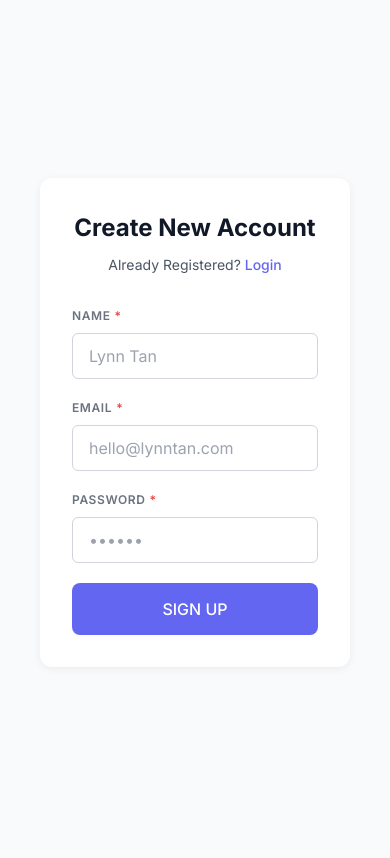
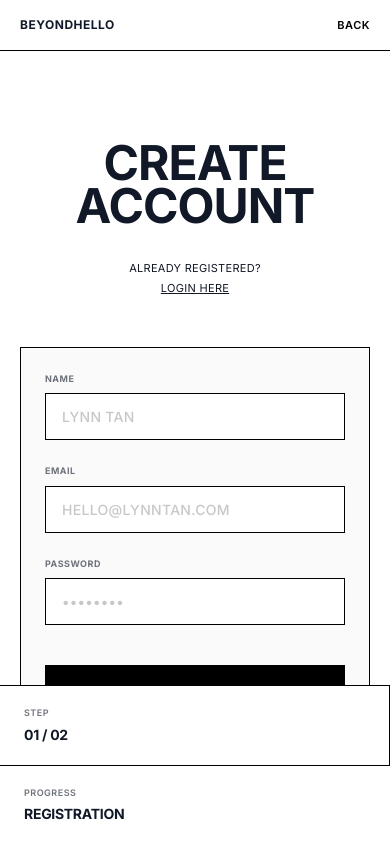
Before and after one commit to RaynerGWH/beyond-hello, a React (Vite) app in the folder beyondhello/: page /signup in a window 390 px wide. Shown: the top 858 px of the page. Built offline with nearby package versions, Linux system fonts and the light colour scheme; the HTML template or start-up script is replaced by a standard one.

Commit message:
feat: revised landing page and signup page

```diff
--- a/beyondhello/src/App.jsx
+++ b/beyondhello/src/App.jsx
@@ -33,4 +33,6 @@ function App() {
   );
 }
 
+// for each scenarioId -> pg1, pg2
+
 export default App;
--- a/beyondhello/src/data/scenarios.js
+++ b/beyondhello/src/data/scenarios.js
@@ -16,7 +16,7 @@ export const scenariosData = [
     scenes: [
       {
         sceneId: 'cafe-scene-1',
-        videoUrl: null, // Placeholder
+        videoUrl: '/videos/cafe-scene-1.mp4',
         characterName: 'Pierre (Waiter)',
         characterDialogue: 'Bonjour! Que désirez-vous commander?',
         dialogueTranslation: 'Hello! What would you like to order?',
@@ -95,7 +95,7 @@ export const scenariosData = [
 
       {
         sceneId: 'cafe-scene-2a',
-        videoUrl: null,
+        videoUrl: '/videos/cafe-scene-2a.mp4',
         characterName: 'Pierre (Waiter)',
         characterDialogue: 'Un croissant! Excellent choix. Et pour boire?',
         dialogueTranslation: 'A croissant! Excellent choice. And to drink?',
--- a/beyondhello/src/pages/Landing.css
+++ b/beyondhello/src/pages/Landing.css
@@ -1,78 +1,235 @@
 .landing-page {
   min-height: 100vh;
+  background: #ffffff;
+  display: flex;
+  flex-direction: column;
+  position: relative;
+  overflow: hidden;
+}
+
+/* Top Navigation */
+.top-nav {
+  display: flex;
+  justify-content: space-between;
+  align-items: center;
+  padding: 20px 40px;
+  border-bottom: 1px solid #000;
+  position: fixed;
+  top: 0;
+  left: 0;
+  right: 0;
+  background: white;
+  z-index: 100;
+}
+
+.nav-logo {
+  font-size: 12px;
+  font-weight: 700;
+  letter-spacing: 0.5px;
+}
+
+.nav-links {
+  display: flex;
+  gap: 32px;
+}
+
+.nav-links a {
+  font-size: 11px;
+  font-weight: 600;
+  letter-spacing: 0.5px;
+  color: #000;
+  text-decoration: none;
+  transition: opacity 0.2s;
+}
+
+.nav-links a:hover {
+  opacity: 0.6;
+}
+
+/* Hero Section */
+.hero-section {
+  flex: 1;
+  display: flex;
+  align-items: center;
+  justify-content: space-between;
+  padding: 120px 40px 120px 40px;
+  margin-top: 61px; /* Height of nav */
+  position: relative;
+}
+
+.hero-content {
+  max-width: 50%;
+}
+
+.hero-title {
+  font-size: clamp(48px, 10vw, 120px);
+  font-weight: 900;
+  line-height: 0.9;
+  letter-spacing: -0.02em;
+  margin: 0 0 40px 0;
+  text-transform: uppercase;
+}
+
+.hero-description {
+  font-size: 11px;
+  font-weight: 400;
+  line-height: 1.6;
+  letter-spacing: 0.3px;
+  margin: 0;
+  text-transform: uppercase;
+  max-width: 400px;
+}
+
+/* Hero Visual */
+.hero-visual {
+  flex: 1;
   display: flex;
   align-items: center;
   justify-content: center;
-  padding: var(--spacing-6);
-  background: var(--white);
+  padding: 0 40px;
 }
 
-.landing-content {
+.hero-video {
   width: 100%;
-  max-width: 480px;
-  text-align: center;
+  max-width: 500px;
+  border: 1px solid #000;
+  object-fit: cover;
+  display: block;
 }
 
-.logo {
-  font-size: 32px;
-  font-weight: 700;
-  color: var(--gray-900);
-  margin: 0 0 var(--spacing-8) 0;
+.visual-placeholder {
+  width: 100%;
+  max-width: 500px;
+  aspect-ratio: 16 / 9;
+  border: 1px solid #000;
+  display: flex;
+  align-items: center;
+  justify-content: center;
+  font-size: 11px;
+  font-weight: 600;
+  letter-spacing: 0.5px;
+  background: #fafafa;
 }
 
-/* Video Preview */
-.video-preview {
-  margin-bottom: var(--spacing-8);
+/* Bottom Bar */
+.bottom-bar {
+  display: grid;
+  grid-template-columns: repeat(4, 1fr);
+  border-top: 1px solid #000;
+  position: fixed;
+  bottom: 0;
+  left: 0;
+  right: 0;
+  background: white;
+  z-index: 100;
 }
 
-.video-placeholder-box {
-  width: 100%;
-  aspect-ratio: 16 / 9;
-  background: var(--gray-100);
-  border-radius: 8px;
+.stat-box,
+.cta-box {
+  padding: 20px 24px;
+  border-right: 1px solid #000;
   display: flex;
   flex-direction: column;
-  align-items: center;
-  justify-content: center;
-  color: var(--gray-500);
+  gap: 4px;
 }
 
-.video-placeholder-box p {
-  margin: 0;
-  font-size: 16px;
-  font-weight: 500;
+.stat-box:last-of-type {
+  border-right: 1px solid #000;
 }
 
-.video-placeholder-box .subtext {
-  font-size: 14px;
-  font-weight: 400;
-  color: var(--gray-400);
-  margin-top: 4px;
+.stat-label,
+.cta-label {
+  font-size: 9px;
+  font-weight: 600;
+  letter-spacing: 0.5px;
+  text-transform: uppercase;
+  opacity: 0.6;
 }
 
-/* Value Propositions */
-.value-props {
-  margin-bottom: var(--spacing-8);
-  display: flex;
-  flex-direction: column;
-  gap: var(--spacing-4);
+.stat-value {
+  font-size: 24px;
+  font-weight: 700;
+  letter-spacing: -0.02em;
 }
 
-.value-prop {
-  display: flex;
-  align-items: center;
-  text-align: left;
-  gap: var(--spacing-3);
-  padding: var(--spacing-3) 0;
+.cta-box {
+  background: #000;
+  color: #fff;
+  cursor: pointer;
+  transition: background 0.2s;
+  border-right: none;
 }
 
-.value-prop .icon {
-  font-size: 24px;
-  flex-shrink: 0;
+.cta-box:hover {
+  background: #333;
 }
 
-.value-prop .text {
-  font-size: 16px;
-  color: var(--gray-700);
-  line-height: 1.5;
+.cta-text {
+  font-size: 24px;
+  font-weight: 700;
+  letter-spacing: -0.02em;
 }
+
+.cta-label {
+  color: rgba(255, 255, 255, 0.6);
+}
+
+/* Responsive */
+@media (max-width: 768px) {
+  .top-nav {
+    padding: 16px 20px;
+  }
+
+  .nav-links {
+    gap: 16px;
+  }
+
+  .hero-section {
+    flex-direction: column;
+    padding: 80px 20px 140px 20px;
+    text-align: center;
+  }
+
+  .hero-content {
+    max-width: 100%;
+    margin-bottom: 40px;
+  }
+
+  .hero-description {
+    max-width: 100%;
+  }
+
+  .hero-visual {
+    padding: 0;
+    width: 100%;
+  }
+
+  .bottom-bar {
+    grid-template-columns: repeat(2, 1fr);
+  }
+
+  .stat-box:nth-child(2),
+  .stat-box:nth-child(3) {
+    border-bottom: 1px solid #000;
+  }
+
+  .cta-box {
+    grid-column: 1 / -1;
+    border-right: none;
+  }
+}
+
+@media (max-width: 480px) {
+  .hero-title {
+    font-size: 48px;
+  }
+
+  .hero-description {
+    font-size: 10px;
+  }
+
+  .stat-value,
+  .cta-text {
+    font-size: 20px;
+  }
+}
--- a/beyondhello/src/pages/Landing.jsx
+++ b/beyondhello/src/pages/Landing.jsx
@@ -1,48 +1,79 @@
-import React from 'react';
-import { useNavigate } from 'react-router-dom';
-import './Landing.css';
+import React from "react";
+import { useNavigate } from "react-router-dom";
+import "./Landing.css";
 
 function Landing() {
   const navigate = useNavigate();
 
   return (
     <div className="landing-page">
-      <div className="container">
-        <div className="landing-content">
-          {/* Logo/Wordmark */}
-          <h1 className="logo">BeyondHello</h1>
+      {/* Top Nav Bar */}
+      <nav className="top-nav">
+        <div className="nav-logo">BEYONDHELLO</div>
+        <div className="nav-links">
+          <a href="#about">ABOUT</a>
+          <a href="#features">FEATURES</a>
+          <a href="/signup">LOGIN</a>
+        </div>
+      </nav>
 
-          {/* Video Preview Placeholder */}
-          <div className="video-preview">
-            <div className="video-placeholder-box">
-              <p>Scenario Preview</p>
-              <p className="subtext">(AI-Generated Scene)</p>
+      {/* Hero Section */}
+      <div className="hero-section">
+        <div className="hero-content">
+          <h1 className="hero-title">
+            beyond
+            <br />
+            hello
+          </h1>
+
+          <p className="hero-description">
+            BEYONDHELLO IS A GENERATIVE
+            <br />
+            LANGUAGE LEARNING PLATFORM
+            <br />
+            PRODUCING AI-POWERED
+            <br />
+            UNIQUE SCENARIOS PER
+            <br />
+            MINUTE. ONE SCROLL.
+            <br />
+            UNLIMITED OUTPUT.
+          </p>
+        </div>
+
+        {/* Video/Animation - UPDATED */}
+        <div className="hero-visual">
+          <video className="hero-video" autoPlay loop muted playsInline>
+            {/* <source src="/videos/landing-preview.mp4" type="video/mp4" />
+            <div className="visual-placeholder">
+              [VIDEO NOT AVAILABLE]
             </div>
-          </div>
+          </video> */}
+            <source
+              src="https://commondatastorage.googleapis.com/gtv-videos-bucket/sample/BigBuckBunny.mp4"
+              type="video/mp4"
+            />
+          </video>
+        </div>
+      </div>
 
-          {/* Value Propositions */}
-          <div className="value-props">
-            <div className="value-prop">
-              <span className="icon">🎤</span>
-              <span className="text">Speak to AI characters</span>
-            </div>
-            <div className="value-prop">
-              <span className="icon">🎯</span>
-              <span className="text">Make decisions that affect outcomes</span>
-            </div>
-            <div className="value-prop">
-              <span className="icon">🌍</span>
-              <span className="text">Learn through real-life scenarios</span>
-            </div>
-          </div>
-
-          {/* Primary CTA */}
-          <button
-            className="btn btn-primary btn-full"
-            onClick={() => navigate('/signup')}
-          >
-            Start Your First Quest
-          </button>
+      {/* Bottom Bar */}
+      <div className="bottom-bar">
+        <div className="stat-box">
+          <div className="stat-label">LANGUAGES</div>
+          <div className="stat-value">3</div>
+        </div>
+        <div className="stat-box">
+          <div className="stat-label">SCENARIOS</div>
+          <div className="stat-value">∞</div>
+        </div>
+        <div className="stat-box">
+          <div className="stat-label">FLUENCY</div>
+          <div className="stat-value">100%</div>
+        </div>
+        <div className="cta-box" onClick={() => navigate("/signup")}>
+          <div className="cta-text">START</div>
+          <div className="cta-label">ONBOARDING</div>
         </div>
       </div>
     </div>
--- a/beyondhello/src/pages/SignUp.css
+++ b/beyondhello/src/pages/SignUp.css
@@ -1,46 +1,260 @@
 .signup-page {
   min-height: 100vh;
+  background: #ffffff;
+  display: flex;
+  flex-direction: column;
+  position: relative;
+}
+
+/* Top Navigation */
+.top-nav {
+  display: flex;
+  justify-content: space-between;
+  align-items: center;
+  padding: 20px 40px;
+  border-bottom: 1px solid #000;
+  position: fixed;
+  top: 0;
+  left: 0;
+  right: 0;
+  background: white;
+  z-index: 100;
+}
+
+.nav-logo {
+  font-size: 12px;
+  font-weight: 700;
+  letter-spacing: 0.5px;
+  cursor: pointer;
+  transition: opacity 0.2s;
+}
+
+.nav-logo:hover {
+  opacity: 0.6;
+}
+
+.nav-links a {
+  font-size: 11px;
+  font-weight: 600;
+  letter-spacing: 0.5px;
+  color: #000;
+  text-decoration: none;
+  transition: opacity 0.2s;
+}
+
+.nav-links a:hover {
+  opacity: 0.6;
+}
+
+/* Main Container */
+.signup-container {
+  flex: 1;
   display: flex;
   align-items: center;
   justify-content: center;
-  padding: var(--spacing-6);
-  background: var(--gray-50);
+  padding: 100px 40px 100px 40px;
+  margin-top: 61px;
 }
 
 .signup-content {
   width: 100%;
-  max-width: 480px;
-  background: var(--white);
-  padding: var(--spacing-8);
-  border-radius: 12px;
-  box-shadow: 0 2px 8px rgba(0, 0, 0, 0.06);
+  max-width: 1200px;
+  display: grid;
+  grid-template-columns: 1fr 1fr;
+  gap: 80px;
+  align-items: center;
 }
 
-.signup-heading {
-  font-size: 24px;
-  font-weight: 700;
-  color: var(--gray-900);
-  text-align: center;
-  margin: 0 0 var(--spacing-2) 0;
+/* Left Side - Header */
+.signup-header {
+  display: flex;
+  flex-direction: column;
+  gap: 32px;
 }
 
-.signup-link {
-  text-align: center;
-  font-size: 14px;
-  color: var(--gray-600);
-  margin: 0 0 var(--spacing-8) 0;
+.signup-title {
+  font-size: clamp(48px, 8vw, 96px);
+  font-weight: 900;
+  line-height: 0.9;
+  letter-spacing: -0.02em;
+  margin: 0;
+  text-transform: uppercase;
 }
 
-.signup-link a {
-  color: var(--purple-600);
-  text-decoration: none;
-  font-weight: 500;
+.signup-subtitle {
+  font-size: 11px;
+  font-weight: 400;
+  line-height: 1.8;
+  letter-spacing: 0.3px;
+  margin: 0;
+  text-transform: uppercase;
 }
 
-.signup-link a:hover {
-  color: var(--purple-700);
+.link-text {
+  text-decoration: underline;
+  cursor: pointer;
+  transition: opacity 0.2s;
+}
+
+.link-text:hover {
+  opacity: 0.6;
+}
+
+/* Right Side - Form */
+.signup-form-wrapper {
+  border: 1px solid #000;
+  padding: 40px;
+  background: #fafafa;
 }
 
 .signup-form {
-  margin-top: var(--spacing-6);
+  display: flex;
+  flex-direction: column;
+  gap: 24px;
 }
+
+.form-group {
+  display: flex;
+  flex-direction: column;
+  gap: 8px;
+}
+
+.form-label {
+  font-size: 9px;
+  font-weight: 700;
+  letter-spacing: 0.5px;
+  text-transform: uppercase;
+  opacity: 0.6;
+}
+
+.form-input {
+  padding: 14px 16px;
+  border: 1px solid #000;
+  background: white;
+  font-size: 14px;
+  font-weight: 500;
+  letter-spacing: 0.3px;
+  text-transform: uppercase;
+  font-family: var(--font-family);
+  transition: all 0.2s;
+}
+
+.form-input:focus {
+  outline: none;
+  border-width: 2px;
+  padding: 13px 15px; /* Compensate for thicker border */
+}
+
+.form-input::placeholder {
+  opacity: 0.4;
+  text-transform: uppercase;
+}
+
+.submit-btn {
+  margin-top: 16px;
+  padding: 18px 24px;
+  background: #000;
+  color: #fff;
+  border: none;
+  font-size: 14px;
+  font-weight: 700;
+  letter-spacing: 0.5px;
+  text-transform: uppercase;
+  cursor: pointer;
+  display: flex;
+  align-items: center;
+  justify-content: space-between;
+  transition: background 0.2s;
+  font-family: var(--font-family);
+}
+
+.submit-btn:hover {
+  background: #333;
+}
+
+.submit-arrow {
+  font-size: 20px;
+  font-weight: 400;
+}
+
+/* Bottom Info Bar */
+.bottom-info {
+  display: grid;
+  grid-template-columns: repeat(2, 1fr);
+  border-top: 1px solid #000;
+  position: fixed;
+  bottom: 0;
+  left: 0;
+  right: 0;
+  background: white;
+  z-index: 100;
+}
+
+.info-item {
+  padding: 20px 24px;
+  border-right: 1px solid #000;
+  display: flex;
+  flex-direction: column;
+  gap: 4px;
+}
+
+.info-item:last-child {
+  border-right: none;
+}
+
+.info-label {
+  font-size: 9px;
+  font-weight: 600;
+  letter-spacing: 0.5px;
+  text-transform: uppercase;
+  opacity: 0.6;
+}
+
+.info-value {
+  font-size: 14px;
+  font-weight: 700;
+  letter-spacing: -0.02em;
+  text-transform: uppercase;
+}
+
+/* Responsive */
+@media (max-width: 968px) {
+  .signup-content {
+    grid-template-columns: 1fr;
+    gap: 48px;
+  }
+
+  .signup-header {
+    text-align: center;
+  }
+
+  .signup-title {
+    font-size: 64px;
+  }
+}
+
+@media (max-width: 480px) {
+  .top-nav {
+    padding: 16px 20px;
+  }
+
+  .signup-container {
+    padding: 80px 20px 120px 20px;
+  }
+
+  .signup-form-wrapper {
+    padding: 24px;
+  }
+
+  .signup-title {
+    font-size: 48px;
+  }
+
+  .bottom-info {
+    grid-template-columns: 1fr;
+  }
+
+  .info-item:first-child {
+    border-bottom: 1px solid #000;
+  }
+}
--- a/beyondhello/src/pages/SignUp.jsx
+++ b/beyondhello/src/pages/SignUp.jsx
@@ -1,7 +1,5 @@
 import React, { useState } from 'react';
 import { useNavigate } from 'react-router-dom';
-import Input from '../components/Input';
-import Button from '../components/Button';
 import { storage } from '../utils/storage';
 import './SignUp.css';
 
@@ -39,48 +37,89 @@ function SignUp() {
 
   return (
     <div className="signup-page">
-      <div className="container">
+      {/* Top Nav Bar */}
+      <nav className="top-nav">
+        <div className="nav-logo" onClick={() => navigate('/')}>BEYONDHELLO</div>
+        <div className="nav-links">
+          <a href="/">BACK</a>
+        </div>
+      </nav>
+
+      {/* Main Content */}
+      <div className="signup-container">
         <div className="signup-content">
-          <h1 className="signup-heading">Create New Account</h1>
-          <p className="signup-link">
-            Already Registered? <a href="/login">Login</a>
+          {/* Left Side - Title */}
+          <div className="signup-header">
+            <h1 className="signup-title">
+              CREATE<br />
+              ACCOUNT
+            </h1>
+            <p className="signup-subtitle">
+              ALREADY REGISTERED?<br />
+              <span className="link-text" onClick={() => navigate('/login')}>LOGIN HERE</span>
             </p>
+          </div>
 
+          {/* Right Side - Form */}
+          <div className="signup-form-wrapper">
             <form onSubmit={handleSubmit} className="signup-form">
-            <Input
-              label="Name"
+              <div className="form-group">
+                <label className="form-label">NAME</label>
+                <input
                   type="text"
                   name="name"
+                  className="form-input"
                   value={formData.name}
                   onChange={handleChange}
-              placeholder="Lynn Tan"
+                  placeholder="LYNN TAN"
                   required
                 />
+              </div>
 
-            <Input
-              label="Email"
+              <div className="form-group">
+                <label className="form-label">EMAIL</label>
+                <input
                   type="email"
                   name="email"
+                  className="form-input"
                   value={formData.email}
                   onChange={handleChange}
-              placeholder="hello@lynntan.com"
+                  placeholder="HELLO@LYNNTAN.COM"
                   required
                 />
+              </div>
 
-            <Input
-              label="Password"
+              <div className="form-group">
+                <label className="form-label">PASSWORD</label>
+                <input
                   type="password"
                   name="password"
+                  className="form-input"
                   value={formData.password}
                   onChange={handleChange}
-              placeholder="••••••"
+                  placeholder="••••••••"
                   required
                 />
+              </div>
 
-            <Button type="submit" variant="primary" fullWidth>
-              SIGN UP
-            </Button>
+              <button type="submit" className="submit-btn">
+                <span className="submit-text">SIGN UP</span>
+                <span className="submit-arrow">→</span>
+              </button>
             </form>
+          </div>
+        </div>
+      </div>
+
+      {/* Bottom Info Bar */}
+      <div className="bottom-info">
+        <div className="info-item">
+          <div className="info-label">STEP</div>
+          <div className="info-value">01 / 02</div>
+        </div>
+        <div className="info-item">
+          <div className="info-label">PROGRESS</div>
+          <div className="info-value">REGISTRATION</div>
         </div>
       </div>
     </div>
```
Also changed, not shown: beyondhello/src/components/VideoPlayer.jsx (+14 -5 lines). Lines whose indentation alone changed are shown as unchanged.
